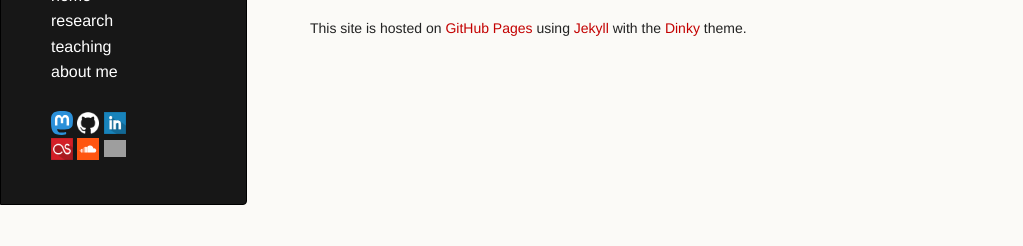
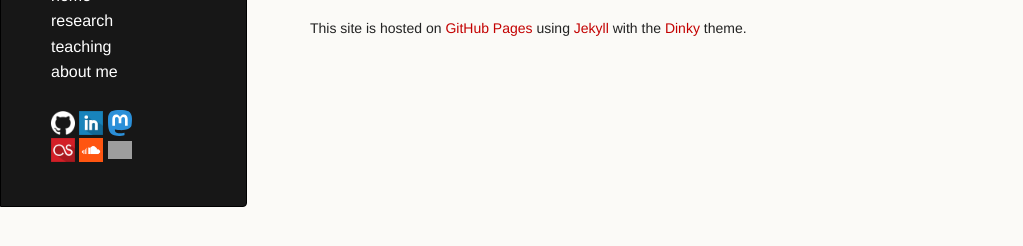
Before and after one commit to jebeyer/jebeyer.github.io, a Jekyll site: the page built from index.md, in a window 1280 px wide. Shown: the part 343-589 px from the top of the page, without its empty margins (0-1023 px from the left). Built offline with Jekyll 4.4.1, drawn with Linux system fonts in a browser that asks for light colours; a script that is not in the unit is left out; our own code applies the rules of GitHub Pages for plain Markdown files; grey boxes are pictures that could not be loaded.

Commit message:
rearranging buttons

```diff
--- a/_layouts/default.html
+++ b/_layouts/default.html
@@ -27,12 +27,12 @@
                           <a href="./research.html">research</a><br/>
                           <a href="./teaching.html">teaching</a><br/>
                           <a href="./about.html">about me</a><br/><br/>
-                          <a rel="me" href="https://mathstodon.xyz/@jebeyer"><img src="./assets/mastodon_logo.svg" alt="Mastodon" width="22"/></a>
-                          <a href="https://github.com/jebeyer"><img src="./assets/GitHub-Mark-Light-120px-plus.png" alt="GitHub" width="22"/></a>
-                          <a href="https://www.linkedin.com/in/james-beyer-72558767"><img src="./assets/linkedin-icon-512.png" alt="LinkedIn" width="22"/></a><br/>
-                          <a href="https://www.last.fm/user/blahquaker"><img src="./assets/lastfm-icon-512.png" alt="Last.fm" width="22"/></a>
-                          <a href="https://soundcloud.com/whistlingkitty"><img src="./assets/soundcloud-icon.png" alt="Last.fm" width="22"/></a>
-                          <a href="https://whistlingkitty.bandcamp.com"><img src="./assets/bandcamp-button-square-green-512.png" alt="Bandcamp" width="22"/></a><br/></p>
+                          <a href="https://github.com/jebeyer"><img src="./assets/GitHub-Mark-Light-120px-plus.png" alt="GitHub" width="24"/></a>
+                          <a href="https://www.linkedin.com/in/james-beyer-72558767"><img src="./assets/linkedin-icon-512.png" alt="LinkedIn" width="24"/></a>
+                          <a rel="me" href="https://mathstodon.xyz/@jebeyer"><img src="./assets/mastodon_logo.svg" alt="Mastodon" width="24"/></a><br/>
+                          <a href="https://www.last.fm/user/blahquaker"><img src="./assets/lastfm-icon-512.png" alt="Last.fm" width="24"/></a>
+                          <a href="https://soundcloud.com/whistlingkitty"><img src="./assets/soundcloud-icon.png" alt="Last.fm" width="24"/></a>
+                          <a href="https://whistlingkitty.bandcamp.com"><img src="./assets/bandcamp-button-square-green-512.png" alt="Bandcamp" width="24"/></a><br/></p>
 
         <ul>
           {% if site.show_downloads %}
```
